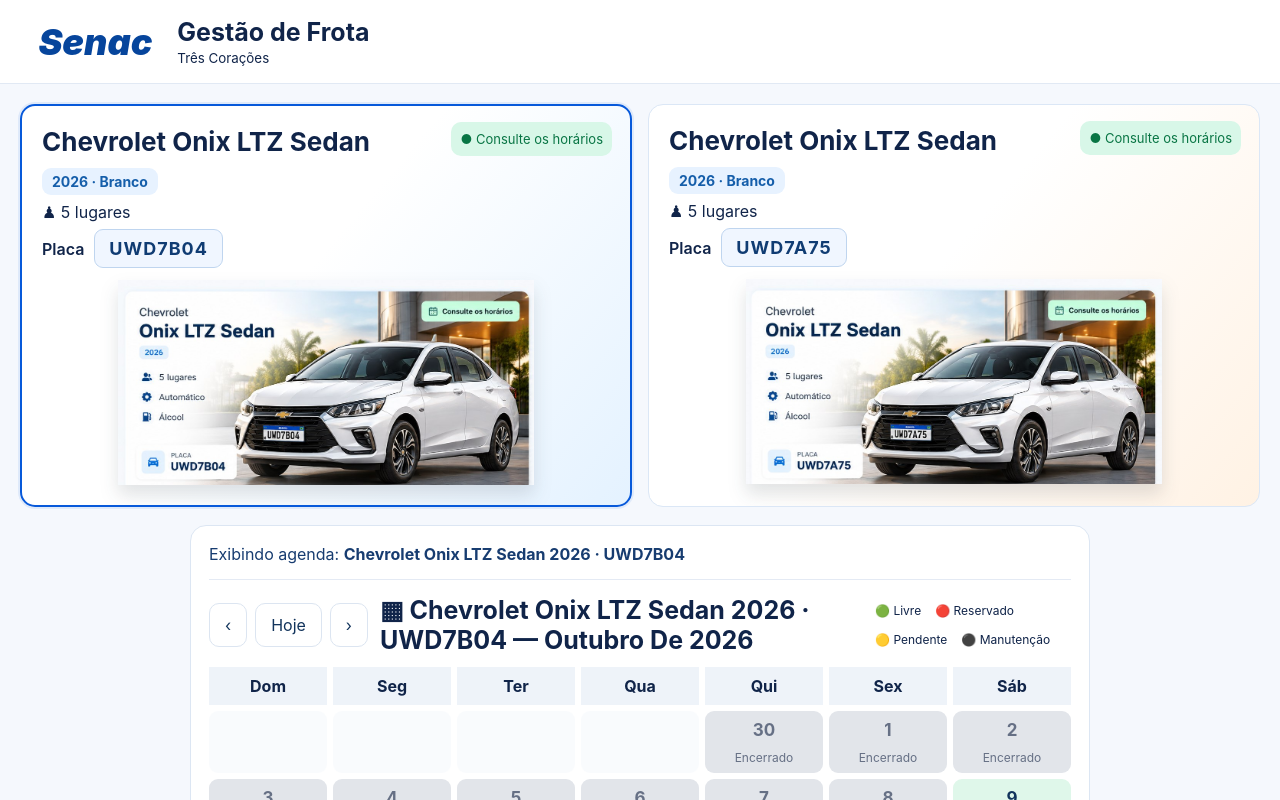
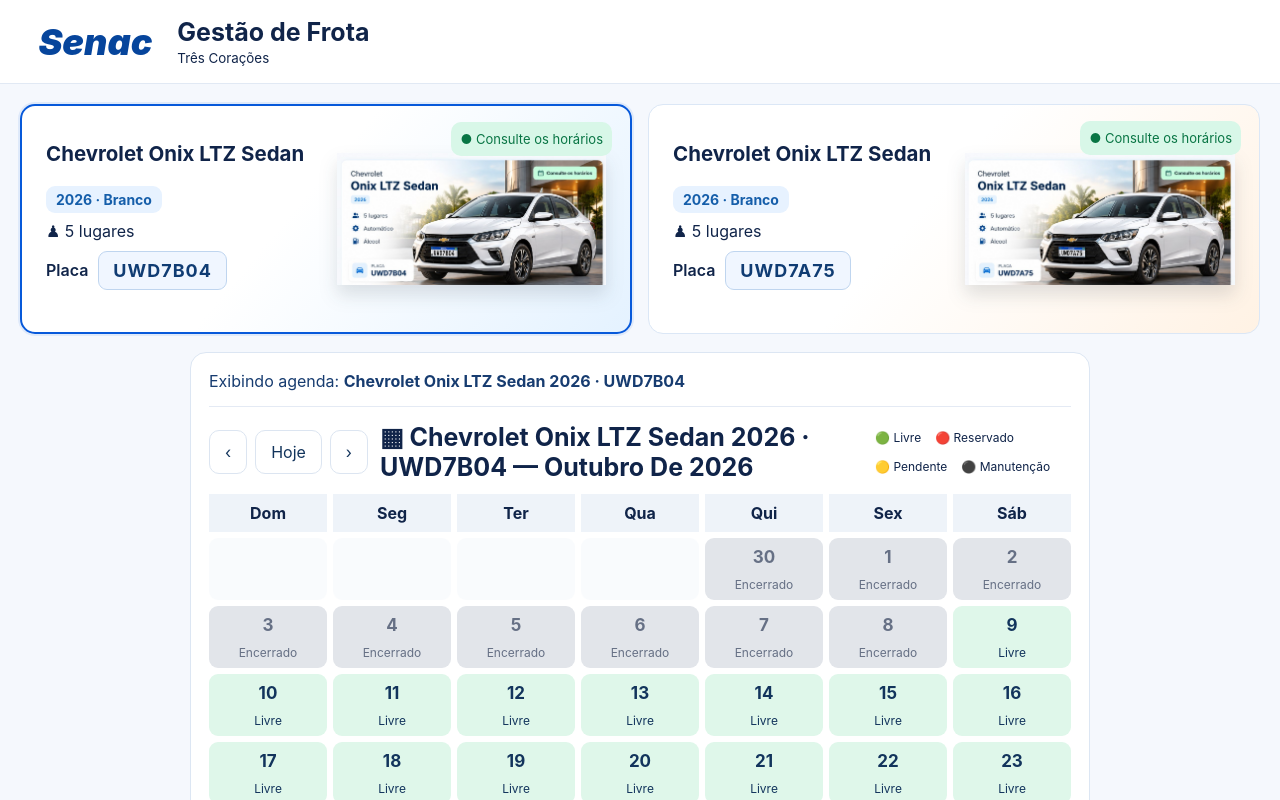
Before and after one commit to owagnerjrr/gestaodefrota, a React (Vite) app: page / in a window 1280 px wide. Shown: the top 800 px of the page. Built offline with nearby package versions, Linux system fonts and the light colour scheme; no server answers; the database is empty.

Commit message:
Restore original compact side-by-side vehicle card proportions for Onix fleet

```diff
--- a/src/style.css
+++ b/src/style.css
@@ -39,3 +39,14 @@
 
 /* Ajuste intermediário: arte em tamanho equilibrado, sem cartões excessivamente altos */
 @media(min-width:851px){.vehicles .vehicle{min-height:350px;gap:5px;padding:20px}.vehicles .vehicle .carart{height:205px;min-height:205px;flex:0 0 205px}.vehicles .vehicle .carart img{width:100%;height:205px;max-height:205px;object-fit:contain}.vehicles .vehicle h2{font-size:26px;margin-bottom:4px}.vehicles .vehicle p{margin:7px 0}.vehicles .vehicle .car-plate{margin-top:4px}}
+
+/* Voltar à proporção original dos cartões Yaris/Polo, mantendo as fotos dos Onix */
+@media(min-width:851px){
+.vehicles .vehicle{display:flex;flex-direction:row;align-items:center;justify-content:space-between;min-height:210px;height:230px;gap:12px;padding:24px}
+.vehicles .vehicle>div:first-child{flex:1 1 50%;min-width:0;align-self:center}
+.vehicles .vehicle .carart{width:48%;min-width:0;max-width:48%;height:175px;min-height:0;flex:0 0 48%;align-self:center}
+.vehicles .vehicle .carart img{width:100%;height:175px;max-width:100%;max-height:175px;object-fit:contain}
+.vehicles .vehicle h2{font-size:clamp(20px,1.6vw,28px);margin:0 0 12px}
+.vehicles .vehicle p{margin:8px 0}
+.vehicles .vehicle .car-plate{margin-top:10px}
+}
```
